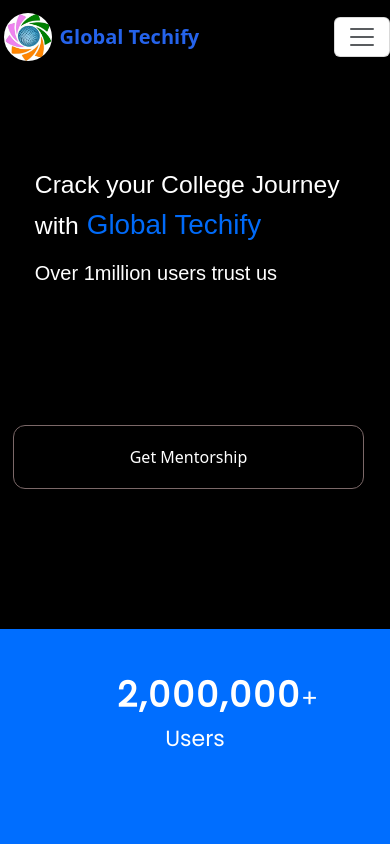
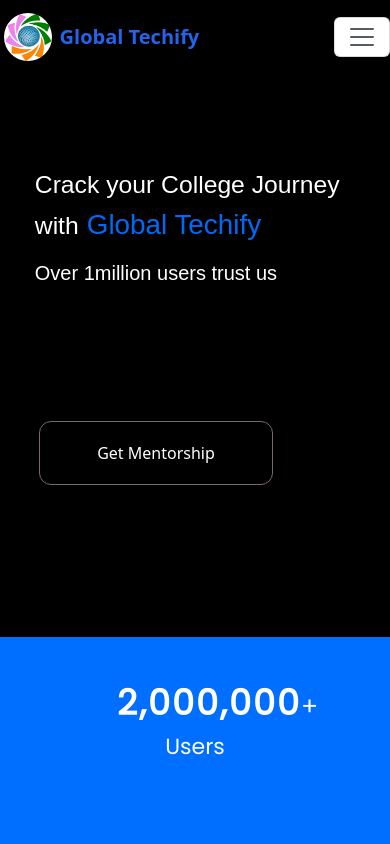
Before and after one commit to wiz-abhishek/Global-Techify, a React (Create React App) app: page / in a window 390 px wide. Shown: the top 844 px of the page. Built offline with nearby package versions, Linux system fonts and the light colour scheme.

Commit message:
responsive

```diff
--- a/src/components/ContactUs/ContactUs.js
+++ b/src/components/ContactUs/ContactUs.js
@@ -3,19 +3,19 @@
 function ContactUs() {
   return (
     <div>
-      <div className='text-5xl font-bold bg-black flex h-[50vh] w-[100%] justify-center items-center'>
+      <div className='text-5xl font-bold bg-black flex h-[30vh] w-[100%] justify-center items-center'>
         <span className=' text-white'> Contact </span>
         <span className=' text-[#006eff]'> Us </span>
       </div>
       <div className='flex justify-center items-center h-[fit-content] text-white bg-black gap-3 flex-col p-10 '>
         <div className='text-xl font-semibold'>Have any queries?</div>
-        <div className='text-4xl font-bold'>
+        <div className='text-lg sm:text-xl lg:text-2xl xl:text-3xl font-bold'>
           We're Here To Help
         </div>
       </div>
-      <div className='bg-black text-white ' >
-        <Form className="flex flex-col mx-72 pt-16 pb-72">
-          <Form.Group className="mb-3" >
+      <div className='bg-black text-white w-1/2vw ' >
+        <Form className="flex flex-col mx-10 lg:mx-72 pt-16 pb-72 w-1/2vw">
+          <Form.Group className="mb-3 " >
             <Form.Label>Name</Form.Label>
             <Form.Control type="text" placeholder="Name" />
           </Form.Group>
--- a/src/components/Home/HomeButtons.css
+++ b/src/components/Home/HomeButtons.css
@@ -10,8 +10,9 @@
 
 .But{
     display: flex;
-    margin-left: 48px;
+    /* margin-left: 48px; */
     margin-bottom: 16px;
+    margin-left: 5vw;
 }
 
 
@@ -20,12 +21,12 @@
     color: white;
     border: 0.75px solid rgb(123, 104, 104); /* Initial border color */
     padding: 10px 20px;
-   width: 300%;
+   width: 30vw;
    height: 64px;
     cursor: pointer;
     transition: border-color 0.3s; /* Smooth transition for border color */
     border-radius:12px;
-    margin-left: 16px;
+    /* margin-left: 16px; */
     justify-items: start;
   }
 
@@ -35,27 +36,14 @@
   }
 
 
-  /* .yellow:hover {
-    border-color: yellow;
+
+
+  @media (max-width: 1000px) {
+    .custom-button {
+      width: 60vw;
+    }
+    .But{
+      margin-left: 10vw;
   }
 
-
-  .green:hover {
-    border-color: rgb(124, 244, 124);
-  } */
-
-  @media (max-width: 1000px) {
-    .But {
-      flex-direction: column;
-      align-items: center;
-      margin-bottom: 0px;
-      width: 10%;
-    }
-    .custom-button{
-      padding: 10px;
-      margin:4px
-
-    }
-
-
  }
```
Also changed, not shown: 1 other file (tests, documents, lock files or other folders).
